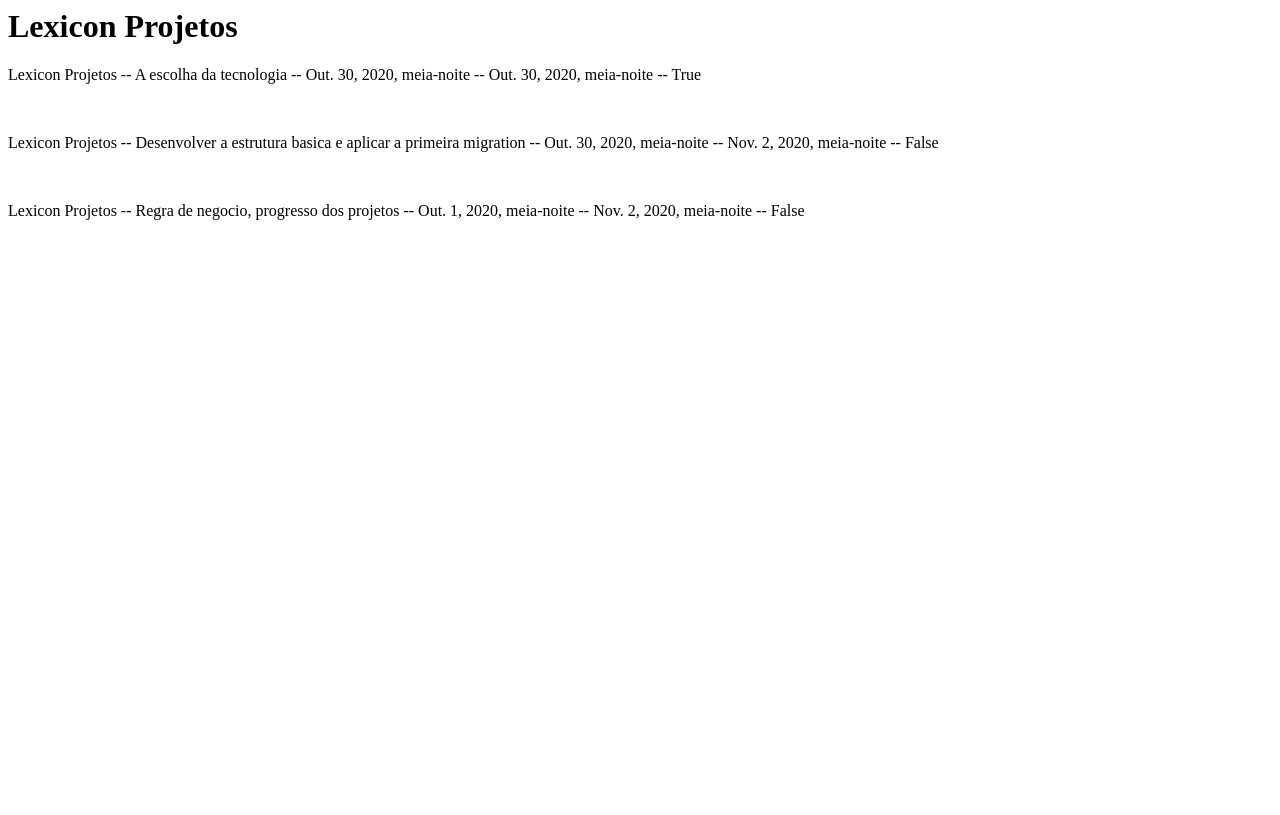
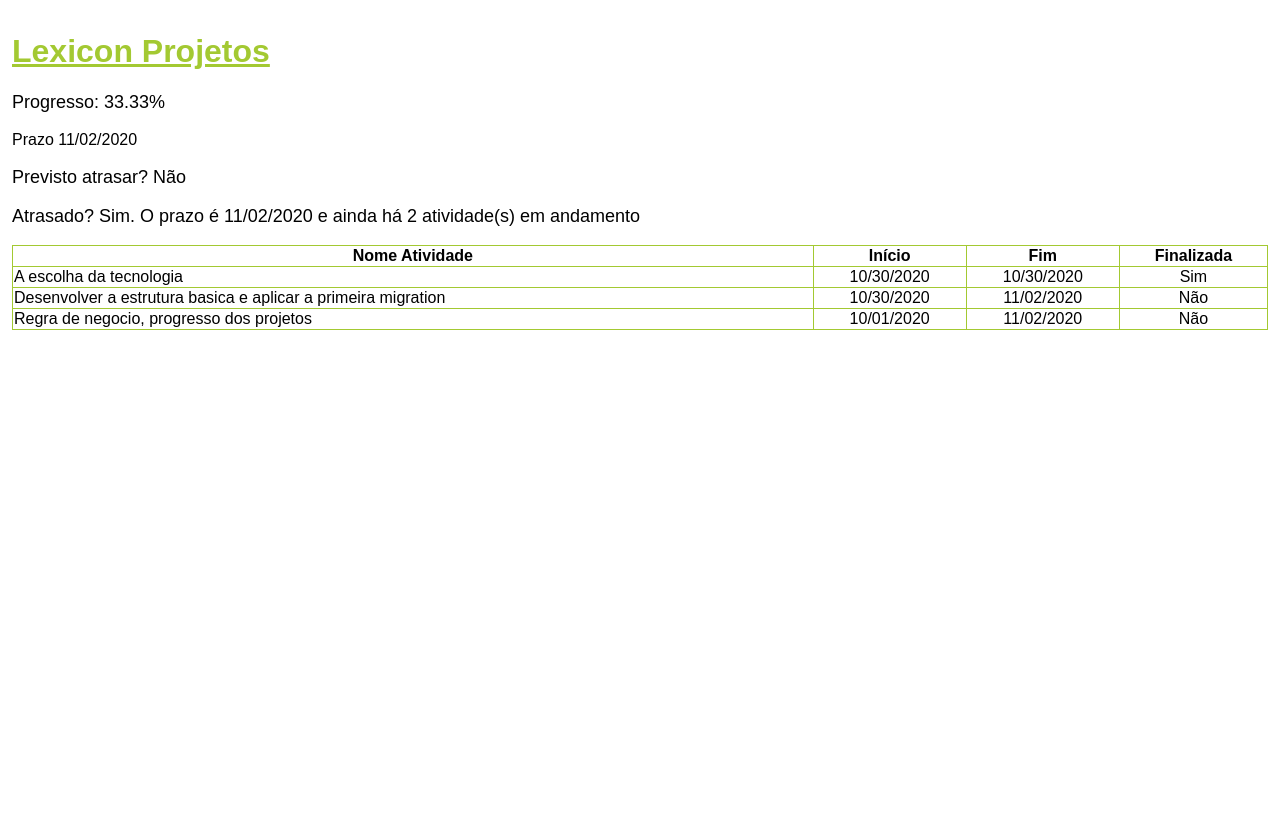
Before and after one commit to Cordobel/lexicon, a Django app: page /projetos/1/ in a window 1280 px wide. Before the commit the page ends 220 px from the top, so only its background shows below. Run offline with Django 3.2, Linux system fonts and the light colour scheme; data comes from the database, SQL or seed files in the repository; both versions use the stored data as it was after the commit.

Commit message:
Regras de negócio, template de apresentação e página inicial

```diff
--- a/lexiconprojetos/urls.py
+++ b/lexiconprojetos/urls.py
@@ -1,7 +1,9 @@
 from django.contrib import admin
 from django.urls import include, path
+from .views import raiz
 
 urlpatterns = [
+    path('', raiz),
     path('projetos/', include('projetos.urls')),
     path('admin/', admin.site.urls),
 ]
--- a/projetos/admin.py
+++ b/projetos/admin.py
@@ -1,5 +1,6 @@
 from django.contrib import admin
 
-from .models import Projetos
+from .models import Projetos, Atividades
 
 admin.site.register(Projetos)
+admin.site.register(Atividades)
--- a/projetos/models.py
+++ b/projetos/models.py
@@ -7,6 +7,9 @@ class Projetos(models.Model):
     nome_do_projeto = models.CharField(max_length=200)
     data_inicio = models.DateTimeField('Iniciado')
     data_fim = models.DateTimeField('Finalizado')
+
+    class Meta:
+        verbose_name_plural = "Projetos"
 
     def __str__(self):
         return self.nome_do_projeto
@@ -18,5 +21,8 @@ class Atividades(models.Model):
     data_fim = models.DateTimeField('Finalizar')
     finalizada = models.BooleanField()
 
+    class Meta:
+        verbose_name_plural = "Atividades"
+
     def __str__(self):
         return self.nome_atividade
--- a/projetos/static/projetos/style.css
+++ b/projetos/static/projetos/style.css
@@ -1,5 +1,25 @@
-a {
+html, body, form {
+    height: 100%;
+    margin: 3px;
+    padding: 3px;
+    overflow: hidden;
+    font-family: Arial, Helvetica, sans-serif
+}
+
+h1, a {
     color: #A3C932;
     font-size: xx-large;
-    font-family: Arial, Helvetica, sans-serif
 }
+
+p {
+    font-size: large;
+}
+
+table {
+    border: #A3C932;
+    border-collapse: collapse;
+}
+
+.tdcentralizada {
+    text-align: center;
+}
--- a/projetos/templates/projetos/detail.html
+++ b/projetos/templates/projetos/detail.html
@@ -1,10 +1,46 @@
-<h1>{{ projetos.nome_do_projeto }}</h1>
+<!DOCTYPE html>
+<html>
+    <head>
+        <meta charset="utf-8">
+        {% load static %}
+        <link rel="stylesheet" type="text/css" href="{% static 'projetos/style.css' %}">
+        <title>{{ projeto.nome_do_projeto }}</title>
+    </head>
+    <body>
+        <h1><a href="/projetos/">{{ projeto.nome_do_projeto }}</a></h1>
 
-{% if error_message %}<p><strong>{{ error_message }}</strong></p>{% endif %}
+        {% if error_message %}<p><strong>{{ error_message }}</strong></p>{% endif %}
 
-{% csrf_token %}
-{% for atividade in projetos.atividades_set.all %}
+        {% csrf_token %}
 
-<p>{{ atividade.id_projeto }} -- {{ atividade.nome_atividade }} -- {{ atividade.data_inicio }} -- {{ atividade.data_fim }} -- {{ atividade.finalizada }}</p><br>
+        <p>Progresso: {{ progresso }}%</p>
+        <div>Prazo {{ atividade_maior_prazo_data_fim|date:"SHORT_DATE_FORMAT" }}</div>
+        {% if previsao_atrazo %}<p>Previsto atrasar? Sim</p>{% else %}<p>Previsto atrasar? Não</p>{% endif %}
+        {% if atrasado %}<p>Atrasado? Sim. O prazo é {{ atividade_maior_prazo_data_fim|date:"SHORT_DATE_FORMAT" }} e ainda há {{ quantidade_atividades_andamento }} atividade(s) em andamento </p>{% else %}<p>Atrasado? Não</p>{% endif %}
 
-{% endfor %}
+        {% if lista_atividades %}
+        <table border="1" width="100%">
+            <tr>
+                <th>Nome Atividade</th>
+                <th>Início</th>
+                <th>Fim</th>
+                <th>Finalizada</th>
+            </tr>
+            {% for atividade in lista_atividades %}
+            <tr>
+                <td>{{ atividade.nome_atividade }}</td>
+                <td class="tdcentralizada">{{ atividade.data_inicio|date:"SHORT_DATE_FORMAT" }}</td>
+                <td class="tdcentralizada">{{ atividade.data_fim|date:"SHORT_DATE_FORMAT" }}</td>
+                {% if atividade.finalizada %}
+                <td class="tdcentralizada">Sim</td>
+                {% else %}
+                <td class="tdcentralizada">Não</td>
+                {% endif %}
+            </tr>
+            {% endfor %}
+        </table>
+        {% else %}
+        <p>Nao ha atividades.</p>
+        {% endif %}
+    </body>
+</html>
--- a/projetos/urls.py
+++ b/projetos/urls.py
@@ -5,7 +5,7 @@ from . import views
 app_name = 'projetos'
 urlpatterns = [
     path('', views.IndexView.as_view(), name='index'),
-    path('<int:pk>/', views.DetailView.as_view(), name='detail'),
+    path('<int:projetos_id>/', views.detail, name='detail'),
     path('<int:pk>/results/', views.ResultsView.as_view(), name='results'),
     path('<int:projetos_id>/atividade/', views.atividade, name='atividade'),
 ]
--- a/projetos/views.py
+++ b/projetos/views.py
@@ -1,3 +1,7 @@
+import datetime
+
+from django.utils import timezone
+
 from django.http import HttpResponseRedirect
 from django.shortcuts import get_object_or_404, render
 from django.urls import reverse
@@ -7,18 +11,39 @@ from .models import Projetos, Atividades
 
 class IndexView(generic.ListView):
     template_name = 'projetos/index.html'
-    context_object_name = 'ultimos_projetos'
+    context_object_name = 'latest_projetos_list'
 
     def get_queryset(self):
         return Projetos.objects.order_by('id')[:5]
 
-class DetailView(generic.DetailView):
-    model = Projetos
-    template_name = 'projetos/detail.html'
-
 class ResultsView(generic.DetailView):
     model = Projetos
     template_name = 'projetos/results.html'
+
+def detail(request, projetos_id):
+    projeto = get_object_or_404(Projetos, pk=projetos_id)
+    lista_atividades = projeto.atividades_set.all()
+    quantidade_atividades = lista_atividades.count()
+    atividades_finalizadas = projeto.atividades_set.filter(finalizada = True)
+    quantidade_finalizadas = atividades_finalizadas.count()
+    progresso = round(quantidade_finalizadas * 100 / quantidade_atividades, 2)
+    list_atividade_maior_prazo = projeto.atividades_set.order_by('-data_fim')[:1]
+    atividade_maior_prazo = list_atividade_maior_prazo.first()
+    previsao_atrazo = atividade_maior_prazo.data_fim > projeto.data_fim
+    atrasado = quantidade_atividades > quantidade_finalizadas and atividade_maior_prazo.data_fim < timezone.now()
+    context = {
+        'lista_atividades': lista_atividades,
+        'quantidade_finalizadas': quantidade_finalizadas,
+        'progresso': progresso,
+        'projeto': projeto,
+        'previsao_atrazo': previsao_atrazo,
+        'atrasado': atrasado,
+        'quantidade_atividades': quantidade_atividades,
+        'atividade_maior_prazo_data_fim': atividade_maior_prazo.data_fim,
+        'agora': timezone.now(),
+        'quantidade_atividades_andamento': quantidade_atividades - quantidade_finalizadas,
+    }
+    return render(request, 'projetos/detail.html', context)
 
 def atividade(request, projetos_id):
     projeto = get_object_or_404(Projetos, pk=projetos_id)
@@ -30,6 +55,6 @@ def atividade(request, projetos_id):
             'error_message': "Vc não selecionou uma atividade.",
         })
     else:
-        adividade_selecionada.nome_atividade = 'A escolha da tecnologia'
+        adividade_selecionada.nome_atividade = ''
         adividade_selecionada.save()
         return HttpResponseRedirect(reverse('projetos:results', args=(projeto.id,)))
```
Also changed, not shown: lexiconprojetos/views.py (added, +29 -0 lines), db.sqlite3.
